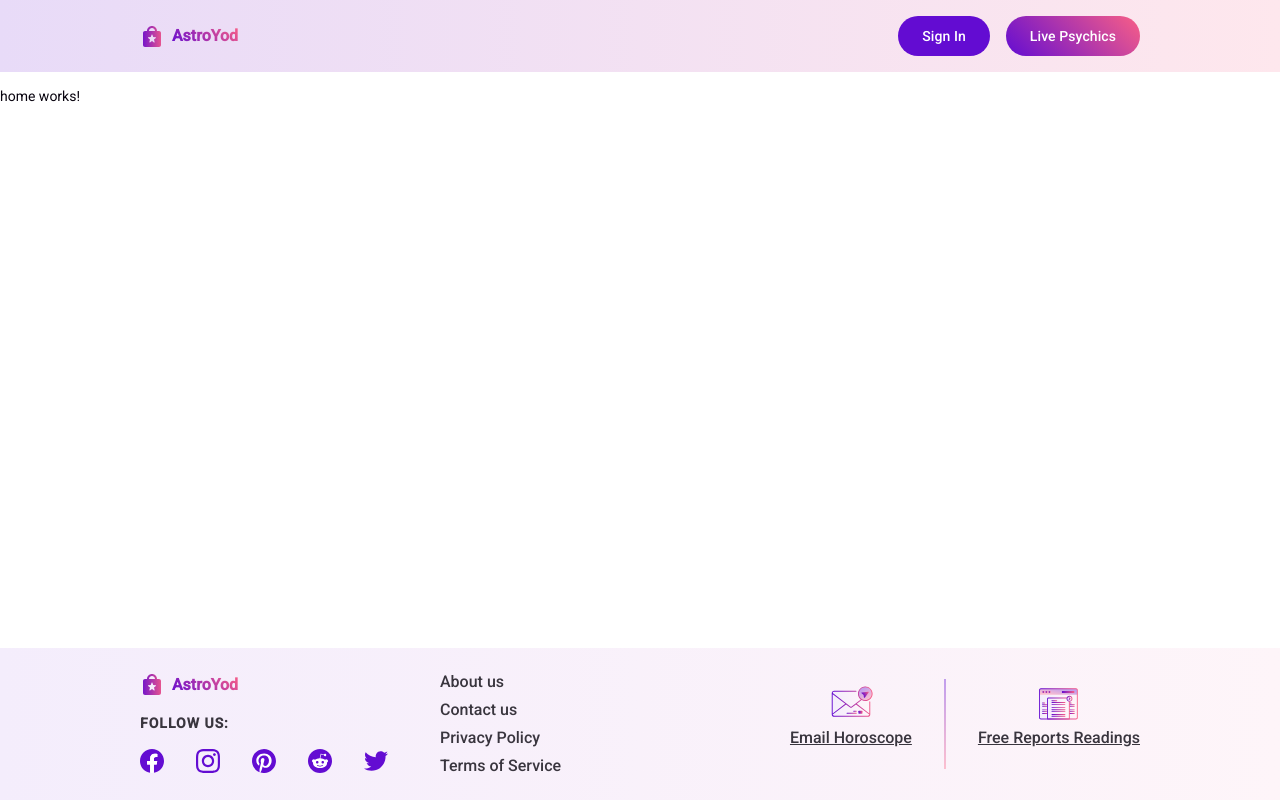
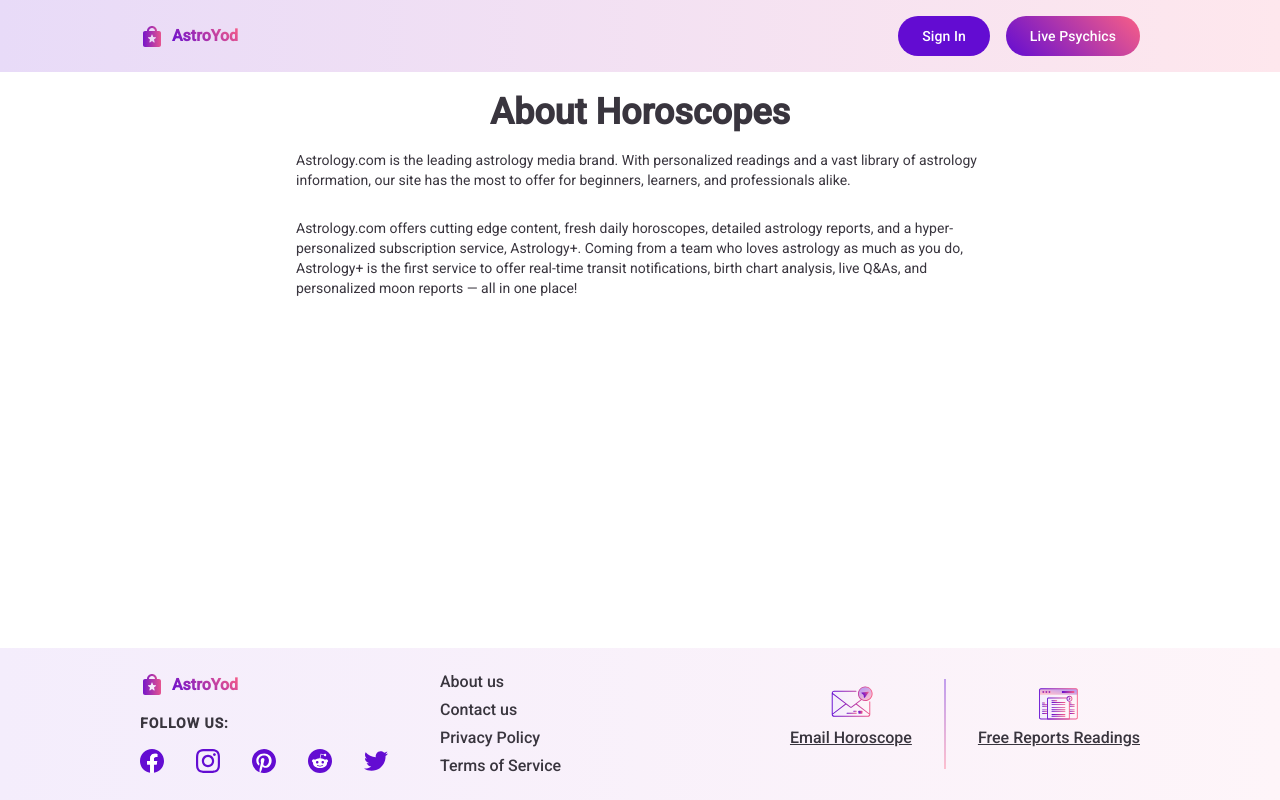
Before and after one commit to VYemalianova/angular-v19-sample, an Angular app: page /home in a window 1280 px wide. Built offline with nearby package versions, Linux system fonts and the light colour scheme; no server answers.

Commit message:
add about us section on home page

```diff
--- a/src/app/pages/home/home.component.html
+++ b/src/app/pages/home/home.component.html
@@ -1 +1,21 @@
-<p>home works!</p>
+<div>
+  <div
+    #aboutUsSection
+    class="content-wrapper color-gun-powder about-us-section"
+  >
+    <h2>About Horoscopes</h2>
+    <p>
+      Astrology.com is the leading astrology media brand. With personalized readings and a vast
+      library of astrology information, our site has the most to offer for beginners, learners,
+      and professionals alike.
+    </p>
+
+    <p>
+      Astrology.com offers cutting edge content, fresh daily horoscopes, detailed astrology
+      reports, and a hyper-personalized subscription service, Astrology+. Coming from a team who
+      loves astrology as much as you do, Astrology+ is the first service to offer real-time
+      transit notifications, birth chart analysis, live Q&As, and personalized moon reports —
+      all in one place!
+    </p>
+  </div>
+</div>
--- a/src/app/pages/home/home.component.scss
+++ b/src/app/pages/home/home.component.scss
@@ -0,0 +1,7 @@
+.about-us-section {
+  max-width: 720px;
+  display: flex;
+  flex-direction: column;
+  align-items: center;
+  padding: 16px;
+}
--- a/src/app/pages/home/home.component.ts
+++ b/src/app/pages/home/home.component.ts
@@ -1,4 +1,4 @@
-import { Component } from '@angular/core';
+import { Component, effect, ElementRef, viewChild } from '@angular/core';
 
 @Component({
   selector: 'app-home',
@@ -7,5 +7,17 @@
   styleUrl: './home.component.scss'
 })
 export class HomeComponent {
+  private aboutUsSection = viewChild<ElementRef<HTMLDivElement>>('aboutUsSection');
 
+  constructor() {
+    effect(() => {
+      const content = this.aboutUsSection();
+      const scrollTo = history.state.scrollTo;
+
+      if (content && scrollTo === 'about-us') {
+        content.nativeElement.scrollIntoView({ behavior: 'smooth' });
+        history.replaceState({}, '');
+      }
+    });
+  }
 }
```
